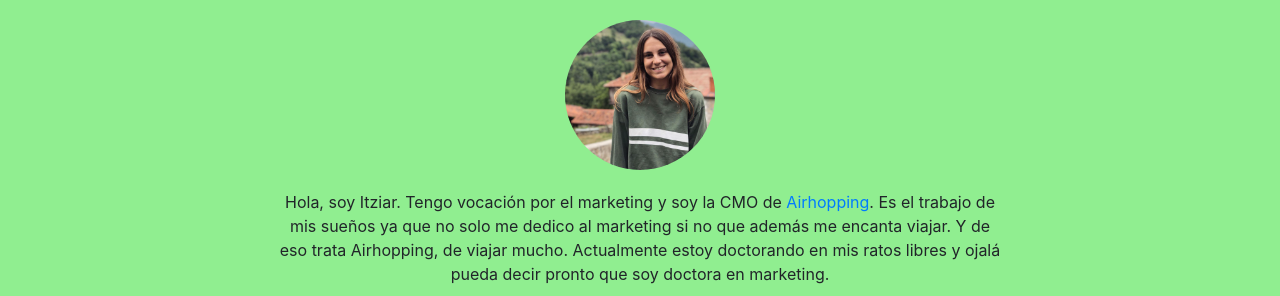
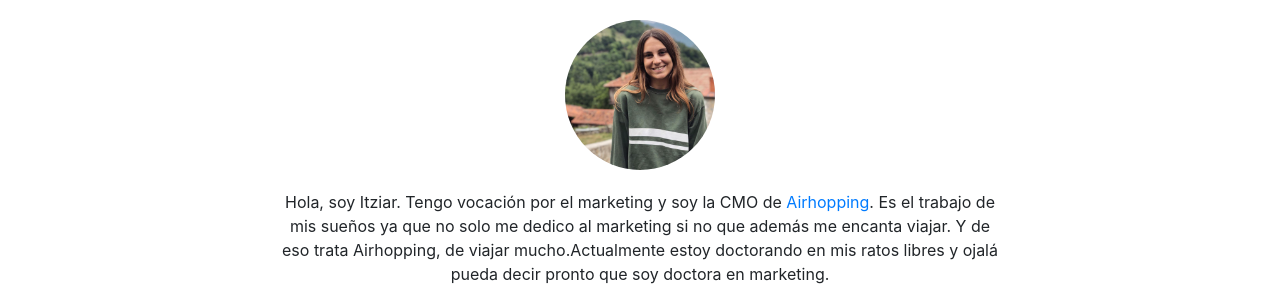
Before and after one commit to jacinfleta/itziar, a plain HTML site: page index.html in a window 1280 px wide. Shown: the part 56-352 px from the top of the page. Drawn offline with nearby package versions, Linux system fonts and the light colour scheme.

Commit message:
added media

```diff
--- a/index.html
+++ b/index.html
@@ -44,7 +44,7 @@
             </div>
             <div class="row justify-content-center">
                 <div class="col-lg-8">
-                    <p class="text-center" style="margin-top: 20px;">Hola, soy Itziar. Tengo vocación por el marketing y soy la CMO de <a href="https://airhopping.com">Airhopping</a>. Es el trabajo de mis sueños ya que no solo me dedico al marketing si no que además me encanta viajar. Y de eso trata Airhopping, de viajar mucho. Actualmente estoy doctorando en mis ratos libres y ojalá pueda decir pronto que soy doctora en marketing.</p>
+                    <p id="description" class="text-center" style="margin-top: 20px;">Hola, soy Itziar. Tengo vocación por el marketing y soy la CMO de <a href="https://airhopping.com">Airhopping</a>. Es el trabajo de mis sueños ya que no solo me dedico al marketing si no que además me encanta viajar. Y de eso trata Airhopping, de viajar mucho.</p>
                     <p class="text-center"><a href="https://www.linkedin.com/in/itziaroltra/" title="LinkedIn" class="justify-content-center text-center btn btn-linkedin btn-lg"><i class="fab fa-linkedin-in"></i> LinkedIn</a></p>
                 </div>
             </div>
--- a/style/stylesheet.scss
+++ b/style/stylesheet.scss
@@ -26,13 +26,15 @@
   }
 
   @media (min-width: 400px) {
-    body {
-      background-color: lightgreen !important;
+    #description:after {
+        content: "Actualmente estoy doctorando en mis ratos libres y ojalá pueda decir pronto que soy doctora en marketing. ";
+
     }
   }
 
   @media (max-width: 399px) {
-    body {
-      background-color: black !important;
+    #description:before {
+        content: "eeee"
+
     }
   }
```
Also changed, not shown: style/stylesheet.css, 1 other file.
